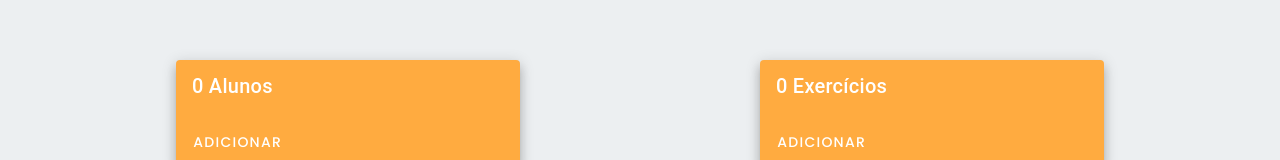
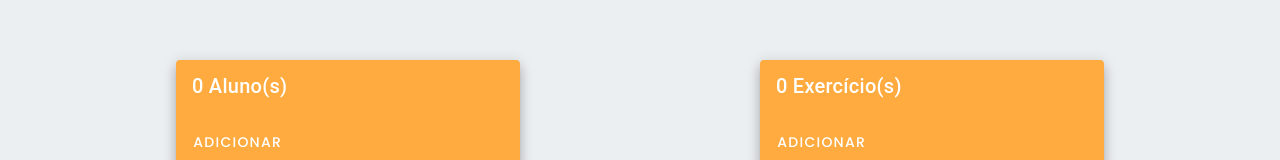
Before and after one commit to 0Duarte/Projeto-DevInHouse-SENAI-FrontEnd, a Vue app in the folder Projeto-modulo-1/: page /dashboard in a window 1280 px wide. Shown: the part 188-348 px from the top of the page. Built offline with nearby package versions, Linux system fonts and the light colour scheme; no server answers.

Commit message:
refactor: altera msg dos botoes do dashboard

```diff
--- a/Projeto-modulo-1/src/views/Dashboard/Dashboard.vue
+++ b/Projeto-modulo-1/src/views/Dashboard/Dashboard.vue
@@ -7,7 +7,7 @@
             <v-card class="d-flex w-100 bg-orange-accent-2" size="x-large" max-width="344" variant="elevated" elevation="8">
                     <div>
                         <v-card-item>
-                                <div class="text-h6 mb-1 text-white">{{this.amountStudents}} Alunos</div>
+                                <div class="text-h6 mb-1 text-white">{{this.amountStudents}} Aluno(s)</div>
                         </v-card-item>
                         <v-card-actions>
                             <v-btn>
@@ -20,7 +20,7 @@
             <v-card class="d-flex w-100 bg-orange-accent-2" size="x-large" max-width="344" variant="elevated" elevation="8">
                     <div >
                         <v-card-item>
-                                <div class="text-h6 mb-1 text-white">{{this.amountExercises}} Exercícios</div>
+                                <div class="text-h6 mb-1 text-white">{{this.amountExercises}} Exercício(s)</div>
                         </v-card-item>
                         <v-card-actions>
                             <v-btn>
```
